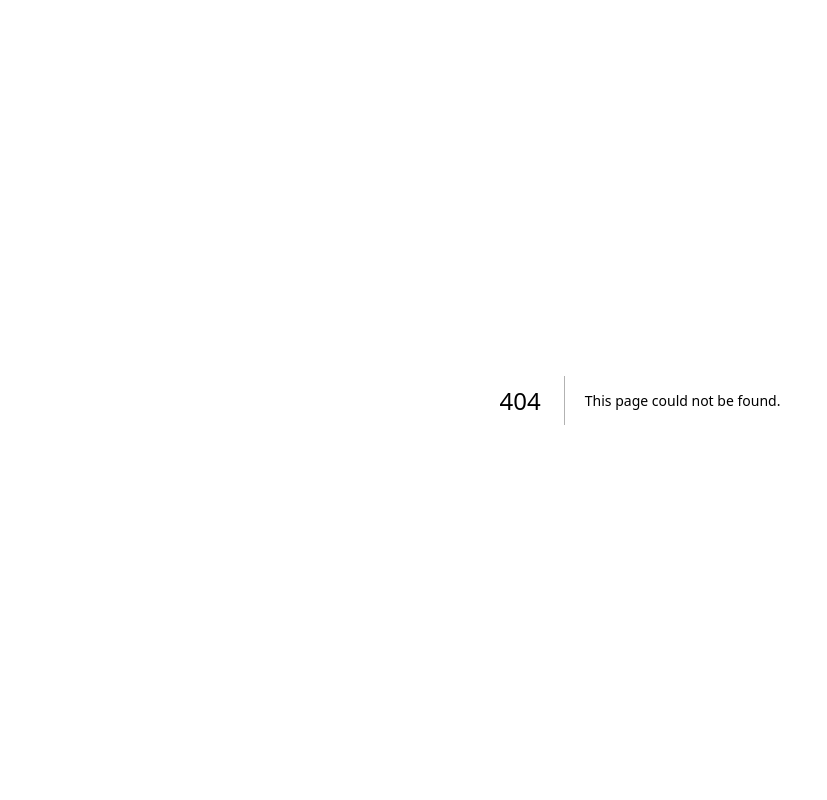
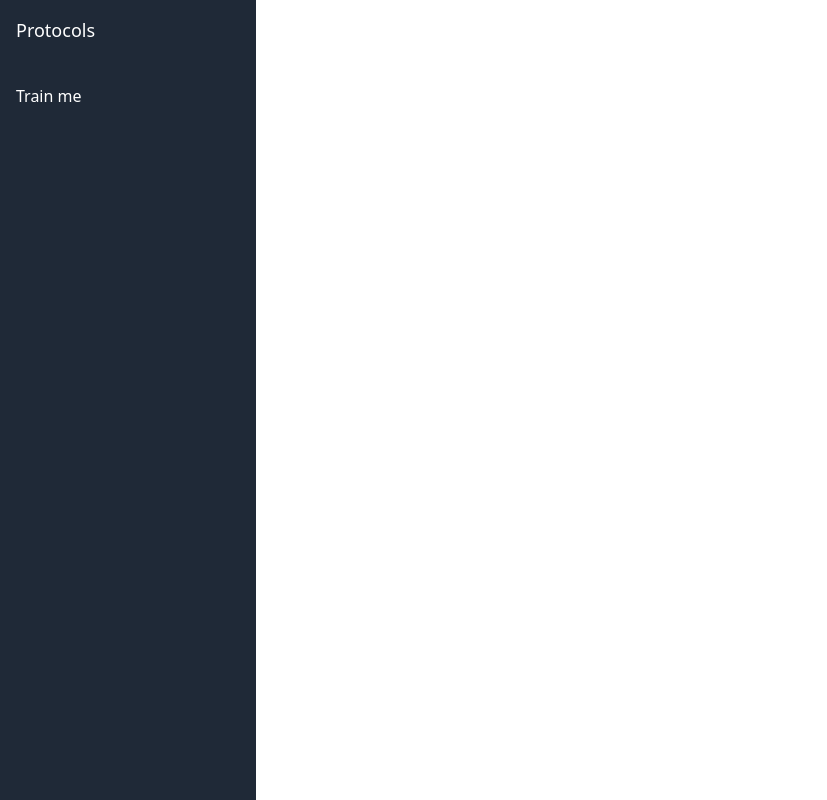
Before and after one commit to marciob/gpt3-zk, a Next.js app: page /components/Sidebar in a window 1280 px wide. Before the commit this address had no page. Shown: the whole page, without its empty margins (0-827 px from the left). Built offline with nearby package versions, Linux system fonts and the light colour scheme.

Commit message:
adding sidebar menu

```diff
--- /dev/null
+++ b/pages/components/Sidebar.jsx
@@ -0,0 +1,44 @@
+import React, { useState } from "react";
+
+const Sidebar = () => {
+  const [isOpen, setIsOpen] = useState(false);
+  return (
+    <div className="bg-gray-800 h-screen w-64 fixed top-0 left-0">
+      <nav className="flex flex-col h-full">
+        <div className="p-4 text-white">
+          <p className="text-lg font-medium">
+            <button className="text-white" onClick={() => setIsOpen(!isOpen)}>
+              Protocols
+            </button>
+          </p>
+          {isOpen && (
+            <div className="p-4">
+              <a
+                href="#"
+                className="block py-2 text-base font-medium text-white hover:bg-gray-700"
+              >
+                Semaphore
+              </a>
+              <a
+                href="#"
+                className="block py-2 text-base font-medium text-white hover:bg-gray-700"
+              >
+                Unirep
+              </a>
+            </div>
+          )}
+        </div>
+        <div className="p-4">
+          <a
+            href="#"
+            className="block py-2 text-base font-medium text-white hover:bg-gray-700"
+          >
+            Train me
+          </a>
+        </div>
+      </nav>
+    </div>
+  );
+};
+
+export default Sidebar;
--- a/pages/index.tsx
+++ b/pages/index.tsx
@@ -4,6 +4,7 @@ import { Inter } from "@next/font/google";
 import styles from "../styles/Home.module.css";
 import { useState, useEffect } from "react";
 import { MoonLoader } from "react-spinners";
+import Sidebar from "./components/Sidebar";
 
 const inter = Inter({ subsets: ["latin"] });
 
@@ -59,6 +60,7 @@ export default function Home() {
         <meta name="viewport" content="width=device-width, initial-scale=1" />
         <link rel="icon" href="/favicon.ico" />
       </Head>
+      <Sidebar />
       <div className="max-w-7x1 mx-auto py-12">
         <h2 className="text-2xl font-bold text-center pb-2">
           Ask me anything about Semaphore
--- a/pages/utils/my_prompt.js
+++ b/pages/utils/my_prompt.js
@@ -21,8 +21,6 @@ A: The Semaphore protocol can be used in several ways. It can be used to create
 
 ###
 
-=======
->>>>>>> parent of a9b81f7 (updating)
 Q: `;
 
 export const final_prompt = "A: ";
```
